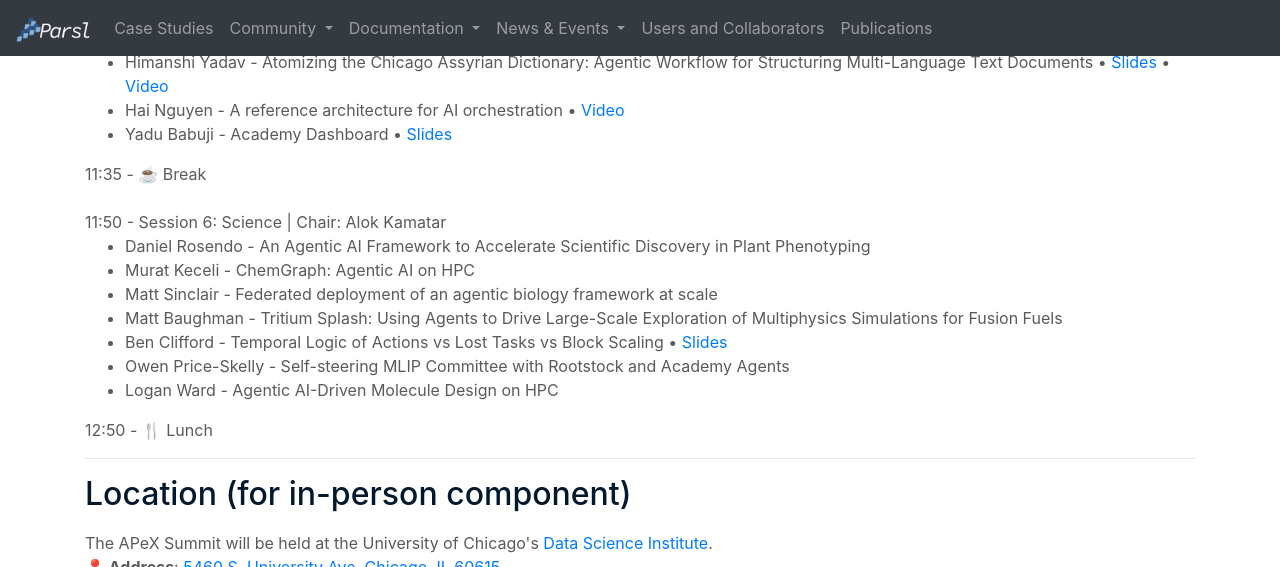
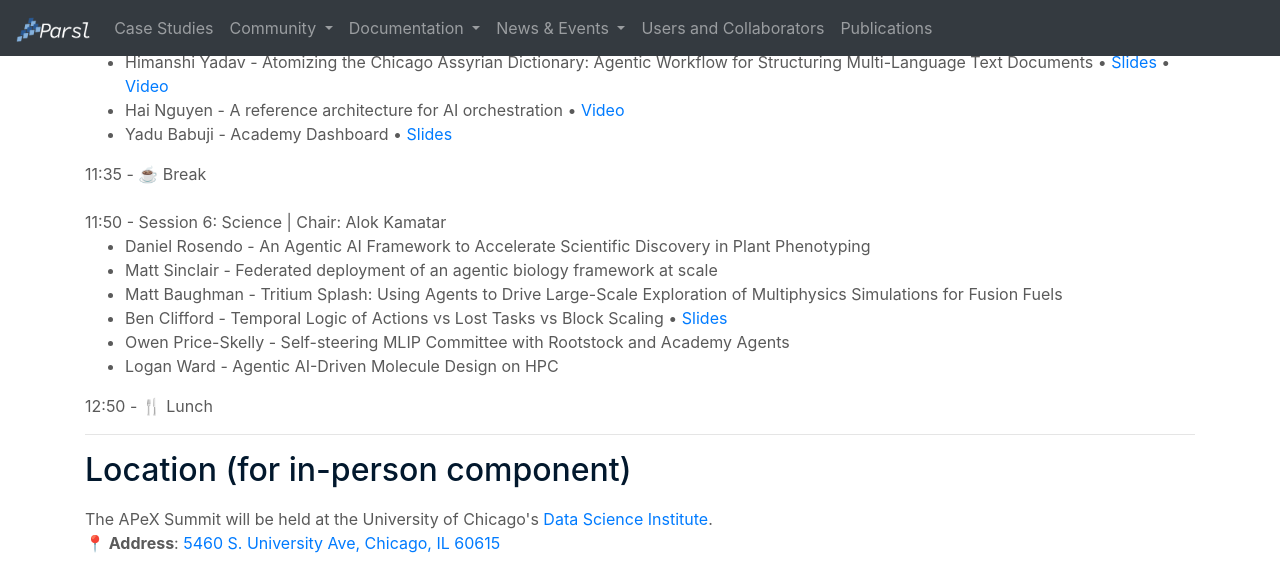
Before and after one commit to Parsl/parsl.github.io, a Jekyll site: the page built from parslfest/apex2026.html, in a window 1280 px wide and 900 px high, scrolled down 1988 px, cut to the strip 0-567 px from the top of the window. Built offline with Jekyll 4.4.1, drawn with Linux system fonts in a browser that asks for light colours.

Commit message:
Remove Murat from programme after the event

```diff
--- a/parslfest/apex2026.html
+++ b/parslfest/apex2026.html
@@ -138,7 +138,6 @@ title: APeX Summit 2026 - Academy, Parsl, Globus Compute
 11:50 - Session 6: Science | Chair: Alok Kamatar
 <ul>
 <li>Daniel Rosendo - An Agentic AI Framework to Accelerate Scientific Discovery in Plant Phenotyping   </li>
-<li>Murat Keceli - ChemGraph: Agentic AI on HPC</li>
 <li>Matt Sinclair - Federated deployment of an agentic biology framework at scale   </li>
 <li>Matt Baughman - Tritium Splash: Using Agents to Drive Large-Scale Exploration of Multiphysics Simulations for Fusion Fuels   </li>
 <li>Ben Clifford - Temporal Logic of Actions vs Lost Tasks vs Block Scaling • <a href="2026/clifford-temporal.pdf" target="_blank">Slides</a> </li>
```
